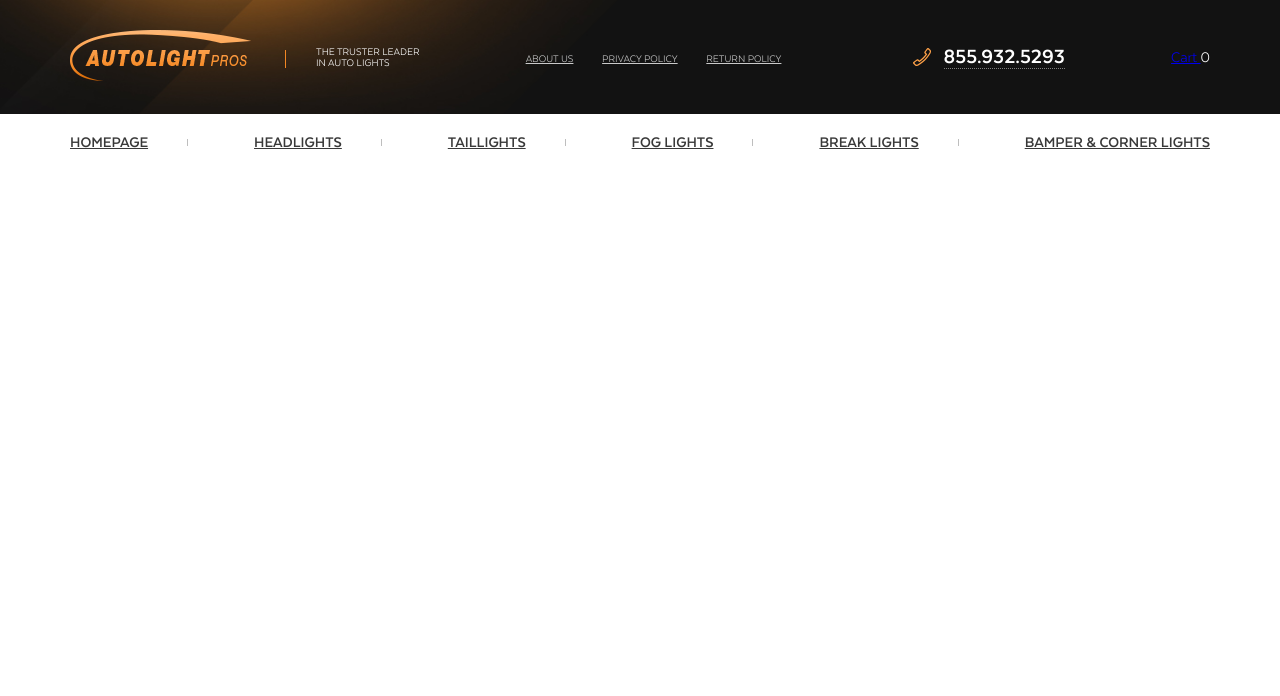
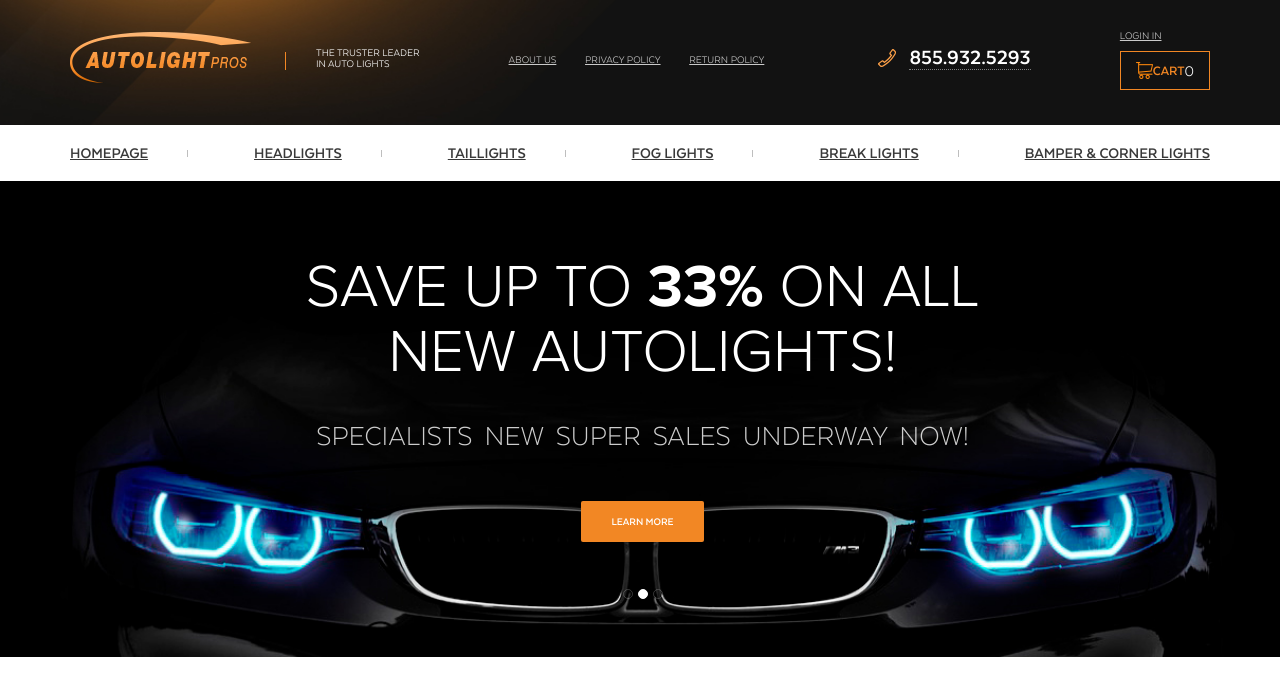
Before and after one commit to gavryk/AutoLight, a plain HTML site: page index.html in a window 1280 px wide. Drawn offline with nearby package versions, Linux system fonts and the light colour scheme.

Commit message:
add new files

```diff
--- a/index.html
+++ b/index.html
@@ -6,6 +6,7 @@
 	<meta name="viewport" content="width=device-width, initial-scale=1.0"/>
 	<meta http-equiv="X-UA-Compatible" content="ie=edge">
 	<link rel="stylesheet" href="https://use.fontawesome.com/releases/v5.8.1/css/all.css" integrity="sha384-50oBUHEmvpQ+1lW4y57PTFmhCaXp0ML5d60M1M7uH2+nqUivzIebhndOJK28anvf" crossorigin="anonymous">
+	<link rel="stylesheet" href="https://unpkg.com/swiper/css/swiper.min.css">
 	<link rel="stylesheet" href="css/style.css">
 </head>
 <body>
@@ -27,11 +28,14 @@
 				<img src="img/phone_icon.png" alt="phone">
 				<span>855.932.5293</span>
 			</div>
-			<div class="Cart">
-				<a href="#">
-					Cart
-				</a>
-				<span class="count">0</span>
+			<div class="account">
+				<a href="#">Login in</a>
+				<div class="cart">
+					<a href="#">
+						<img src="img/shop2.png" alt="cart">Cart
+					</a>
+					<span class="count">0</span>
+				</div>
 			</div>
 		</div>
 	</div>
@@ -60,8 +64,28 @@
 		</div>
 	</div>
 </header>
+<section id="banner">
+	<div class="swiper-container">
+		<div class="swiper-wrapper">
+			<div class="swiper-slide slide1"></div>
+			<div class="swiper-slide slide2"></div>
+			<div class="swiper-slide slide3"></div>
+		</div>
+	</div>
+	<div class="container">
+		<div class="main_title">
+			<h1>Save up to <span>33%</span> on all new autolights!</h1>
+			<p>Specialists new super sales underway now!</p>
+			<a href="#">Learn More</a>
+		</div>
+		<div class="swiper-pagination"></div>
+	</div>
+</section>
 
+
+<script src="js/script.js"></script>
 <script src="https://ajax.googleapis.com/ajax/libs/jquery/3.4.1/jquery.min.js"></script>
+<script src="https://unpkg.com/swiper/js/swiper.min.js"></script>
 <script src="js/jquery.main.js"></script>
 </body>
 </html>
--- a/js/jquery.main.js
+++ b/js/jquery.main.js
@@ -0,0 +1,17 @@
+$(function() {
+    var swiper = new Swiper('.swiper-container', {
+        spaceBetween: 30,
+        centeredSlides: true,
+        autoplay: {
+            delay: 2500,
+            disableOnInteraction: false,
+        },
+        pagination: {
+            el: '.swiper-pagination',
+            clickable: true,
+        },
+    });
+
+
+x
+});
--- a/scss/banner.scss
+++ b/scss/banner.scss
@@ -0,0 +1,62 @@
+#banner {
+  position: relative;
+  .swiper-container {
+    position: absolute;
+    top: 0;
+    left: 0;
+    z-index: -1;
+    height: 100%;
+    width: 100%;
+    .slide1 {
+      background: url('../img/slide.jpg')no-repeat center / cover;
+    }
+    .slide2 {
+      background: url('../img/slide2.jpg')no-repeat center / cover;
+    }
+    .slide3 {
+      background: url('../img/slide3.jpg')no-repeat center / cover;
+    }
+  }
+  .container {
+    display: flex;
+    justify-content: center;
+    .swiper-pagination {
+      bottom: 55px;
+      .swiper-pagination-bullet {
+        margin-left: 5px;
+        border: 1px solid #fff;
+        background-color: transparent;
+      }
+      .swiper-pagination-bullet-active {
+        background-color: #fff;
+      }
+    }
+    .main_title {
+      color: #fff;
+      text-align: center;
+      padding: 75px 170px 115px 175px;
+      text-transform: uppercase;
+      span {
+        font-weight: 700;
+      }
+      p {
+        margin-top: 35px;
+        font-weight: 300;
+        font-size: 30px;
+        word-spacing: 5px;
+        opacity: .8;
+      }
+      a {
+        display: inline-block;
+        color: #fff;
+        margin-top: 50px;
+        border-radius: 2px;
+        font-family: texta, sans-serif;
+        font-weight: bold;
+        text-decoration: none;
+        background-color: $col_orange;
+        padding: 15px 30px;
+      }
+    }
+  }
+}
--- a/scss/fonts.scss
+++ b/scss/fonts.scss
@@ -35,5 +35,13 @@
   url('../fonts/ProximaNova/proximanova-bold/proximanova-bold.woff') format('woff');
   font-weight: 700;
   font-style: normal;
+}
+
+@font-face {
+  font-family: 'proxima_nova';
+  src: url('../fonts/ProximaNova/proximanove-light/proximanova-light.woff2') format('woff2'),
+  url('../fonts/ProximaNova/proximanove-light/proximanova-light.woff') format('woff');
+  font-weight: 300;
+  font-style: normal;
 
 }
--- a/scss/header.scss
+++ b/scss/header.scss
@@ -1,5 +1,5 @@
 .top_header {
-  padding: 30px 0;
+  padding: 26px 0 35px 0;
   background: url('../img/header-bg.jpg')no-repeat center / cover;
   .container {
     display: flex;
@@ -28,16 +28,7 @@
     }
     .header_links {
       a {
-        color: #cacaca;
-        text-transform: uppercase;
-        font-size: 11px;
-        font-weight: 400;
         margin-right: 25px;
-        transition: .4s ease-out;
-        &:hover {
-          text-decoration: none;
-          transition: .4s ease-out;
-        }
       }
     }
     .phone_number {
@@ -48,6 +39,22 @@
         font-size: 22px;
         border-bottom: 1px dotted #7f7f7f;
         margin-left: 13px;
+      }
+    }
+    .cart {
+      margin-top: 9px;
+      padding: 10px 15px;
+      border: 1px solid $col_orange;
+      display: flex;
+      align-items: center;
+      a {
+        display: flex;
+        align-items: center;
+        font-size: 14px;
+        color: $col_orange;
+        font-weight: bold;
+        text-decoration: none;
+        font-family: texta, sans-serif;
       }
     }
   }
--- a/scss/main.scss
+++ b/scss/main.scss
@@ -23,7 +23,21 @@ body {
   color: #fff;
   font-size: $f-size;
   h1 {
+    font-family: proxima_nova, sans-serif;
     font-size: 60px;
+    font-weight: 300;
+    line-height: 65px;
+  }
+  a {
+    color: #cacaca;
+    text-transform: uppercase;
+    font-size: 11px;
+    font-weight: 400;
+    transition: .2s ease-out;
+    &:hover {
+      text-decoration: none;
+      transition: .2s ease-out;
+    }
   }
 }
 
```
Also changed, not shown: css/style.css, fonts/ProximaNova/proximanove-light/proximanova-light.woff (added), fonts/ProximaNova/proximanove-light/proximanova-light.woff2 (added), img/shop.png (added), img/shop2.png (added), img/slide.jpg (added), img/slide2.jpg (added), img/slide3.jpg (added), 1 other file.
